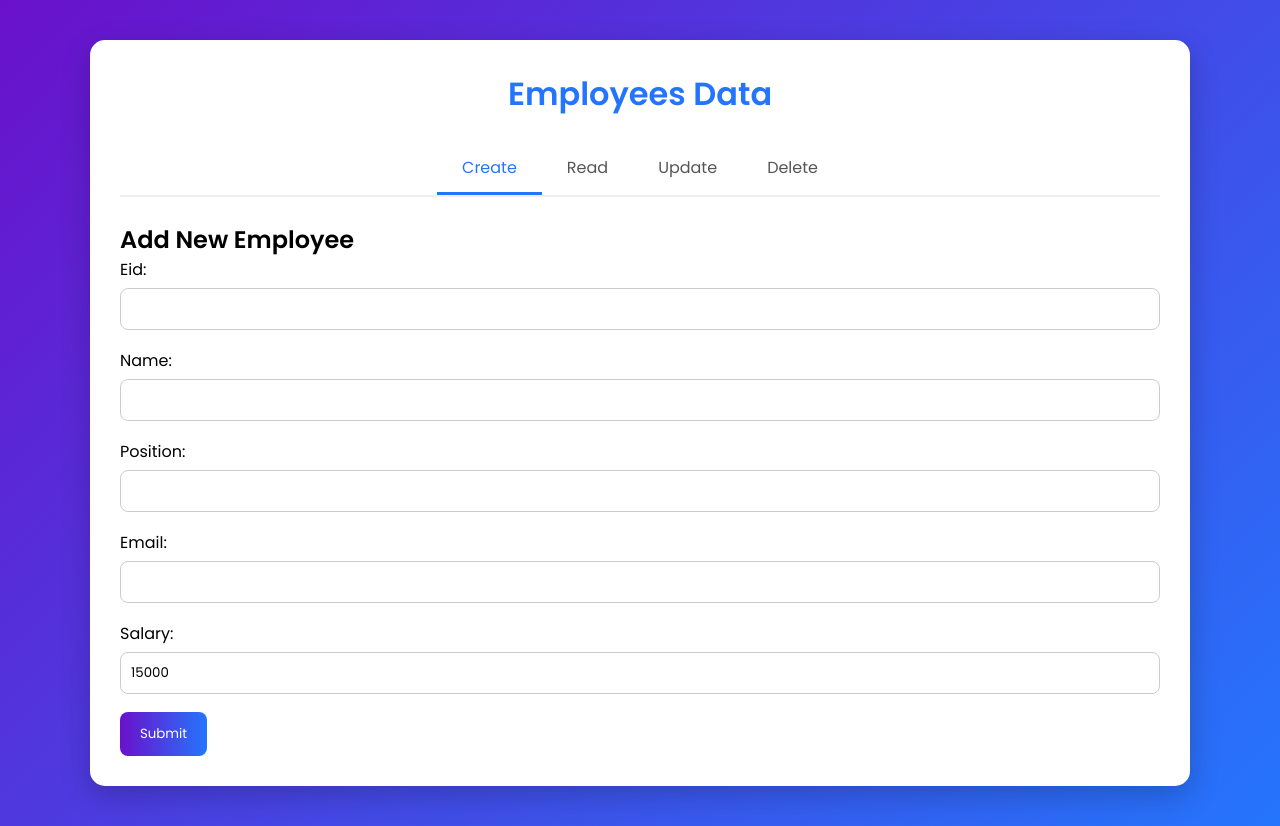
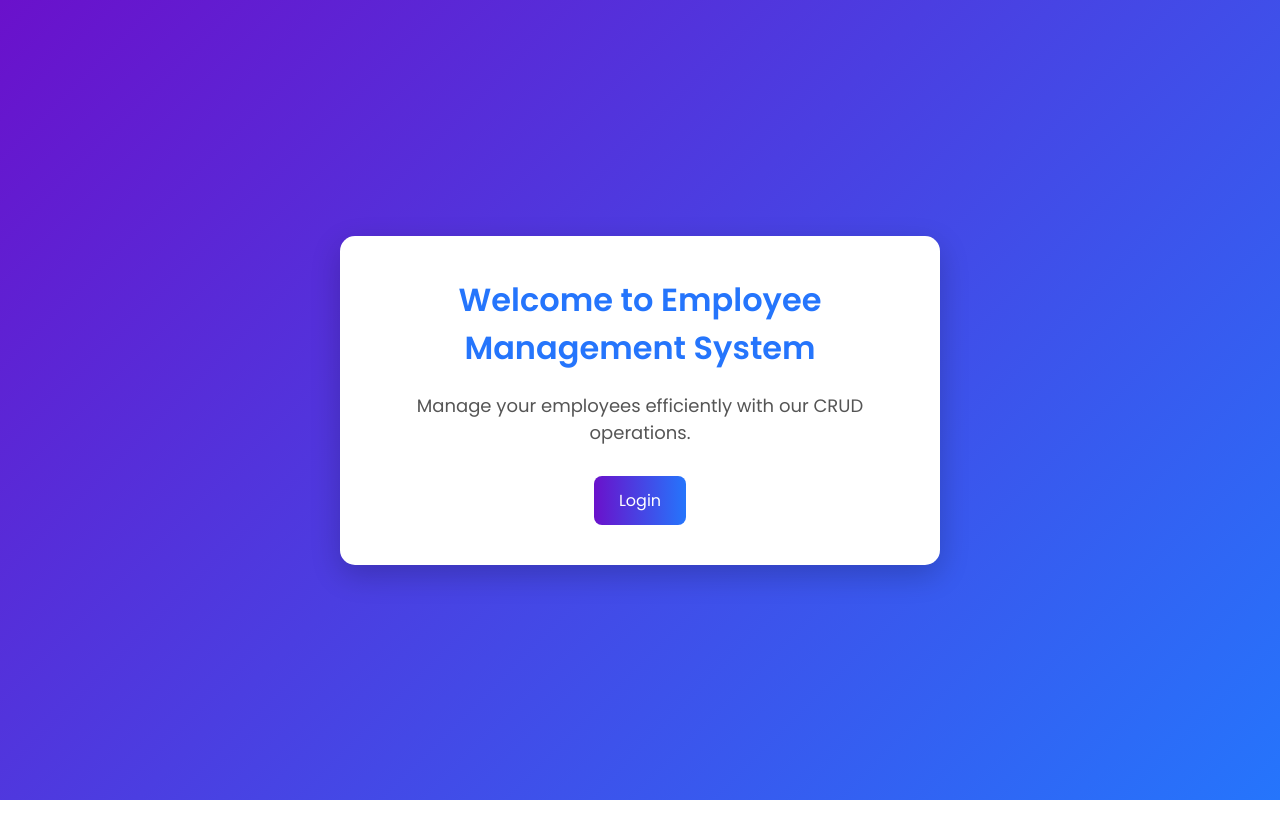
Before and after one commit to SaiseetharamModugumudi/Employee_Django_project, a Django app: page / in a window 1280 px wide. After the commit the page ends 800 px from the top, so only its background shows below. Run offline with Django 4.2, Linux system fonts and the light colour scheme; data that the repository does not hold is empty.

Commit message:
Update UI

```diff
--- a/app1/views.py
+++ b/app1/views.py
@@ -1,9 +1,16 @@
 from django.shortcuts import render, redirect, get_object_or_404
 from django.http import HttpResponse
+from django.contrib.auth import authenticate, login
+from django.contrib.auth.decorators import login_required
 from app1.forms import Employee_Form
 from app1.models import Employee
 
 
+def home(request):
+    return render(request, 'front/home.html')
+
+
+@login_required
 def dashboard(request):
     data = Employee.objects.all()
     form = Employee_Form(request.POST or None)
@@ -20,6 +27,7 @@ def dashboard(request):
     return render(request, 'front/demo.html', context)
 
 
+@login_required
 def update_employee(request, id):
     employee = get_object_or_404(Employee, id=id)
     form = Employee_Form(request.POST or None, instance=employee)
@@ -35,7 +43,17 @@ def update_employee(request, id):
     return render(request, 'front/update.html', context)
 
 
+@login_required
 def delete_employee(request, id):
-    employee = get_object_or_404(Employee, id=id)
-    employee.delete()
+    if request.method == 'POST' or request.method == 'GET':
+        # NOTE: It's safer to delete via POST; current UI may use GET links.
+        employee = get_object_or_404(Employee, id=id)
+        employee.delete()
     return redirect('dashboard')
+
+
+@login_required
+def delete_list(request):
+    """Render a page listing employees with delete links (requires login)."""
+    data = Employee.objects.all()
+    return render(request, 'front/del.html', {'data': data})
--- a/bd_crud/settings.py
+++ b/bd_crud/settings.py
@@ -28,6 +28,11 @@ SECRET_KEY = 'django-insecure-kz!(-l*6u*rvmo4)jor#x_%^7db=iam!kkcs4gzuie215t*+&s
 DEBUG = True
 
 ALLOWED_HOSTS = ['*']
+
+
+# Authentication settings
+LOGIN_REDIRECT_URL = '/dashboard/'
+LOGOUT_REDIRECT_URL = '/'
 
 
 # Application definition
--- a/bd_crud/urls.py
+++ b/bd_crud/urls.py
@@ -1,10 +1,15 @@
 from django.contrib import admin
-from django.urls import path
-from app1.views import dashboard, update_employee, delete_employee
+from django.urls import path, include
+from django.contrib.auth import views as auth_views
+from app1.views import home, dashboard, update_employee, delete_employee, delete_list
 
 urlpatterns = [
     path('admin/', admin.site.urls),
-    path('', dashboard, name='dashboard'),
+    path('', home, name='home'),
+    path('dashboard/', dashboard, name='dashboard'),
     path('update/<int:id>/', update_employee, name='update_employee'),
     path('delete/<int:id>/', delete_employee, name='delete_employee'),
+    path('delete-list/', delete_list, name='delete_list'),
+    path('login/', auth_views.LoginView.as_view(template_name='front/login.html'), name='login'),
+    path('logout/', auth_views.LogoutView.as_view(next_page='home'), name='logout'),
 ]
--- a/templates/front/demo.html
+++ b/templates/front/demo.html
@@ -53,7 +53,13 @@
 <body>
 
   <div class="container">
-    <h1>Employees Data</h1>
+    <div style="display: flex; justify-content: space-between; align-items: center; margin-bottom: 20px;">
+      <h1>Employees Data</h1>
+      <div>
+        <span>Welcome, {{ user.username }}!</span>
+        <a href="{% url 'logout' %}" style="margin-left: 15px; color: #d63031; text-decoration: none;">Logout</a>
+      </div>
+    </div>
 
     <!-- Tabs -->
     <div class="tabs">
@@ -119,7 +125,7 @@
           <td>{{ emp.eid }}</td>
           <td>{{ emp.name }}</td>
           <td>{{ emp.email }}</td>
-          <td><a href="{% url 'delete_employee' emp.id %}" class="action-link delete">Delete</a></td>
+          <td><a href="{% url 'delete_employee' emp.id %}" class="action-link delete" onclick="return confirm('Are you sure you want to delete this employee?')">Delete</a></td>
         </tr>
         {% endfor %}
       </table>
--- /dev/null
+++ b/templates/front/home.html
@@ -0,0 +1,38 @@
+<!DOCTYPE html>
+<html lang="en">
+<head>
+  <meta charset="UTF-8">
+  <meta name="viewport" content="width=device-width, initial-scale=1.0">
+  <title>Home - Employee Management System</title>
+  <link href="https://fonts.googleapis.com/css2?family=Poppins:wght@300;400;600&display=swap" rel="stylesheet">
+  <style>
+    * { margin: 0; padding: 0; box-sizing: border-box; font-family: 'Poppins', sans-serif; }
+    body { background: linear-gradient(135deg, #6a11cb, #2575fc); min-height: 100vh; display: flex; align-items: center; justify-content: center; }
+    .container {
+      max-width: 600px; background: #fff; border-radius: 15px;
+      padding: 40px; box-shadow: 0 10px 30px rgba(0,0,0,0.2);
+      text-align: center; animation: fadeIn 0.6s ease-in-out;
+    }
+    h1 { color: #2575fc; margin-bottom: 20px; font-weight: 700; }
+    p { color: #555; margin-bottom: 30px; font-size: 18px; }
+    .btn {
+      display: inline-block; padding: 12px 25px; background: linear-gradient(90deg, #6a11cb, #2575fc);
+      color: white; text-decoration: none; border-radius: 8px; transition: 0.3s; font-weight: 500;
+    }
+    .btn:hover { background: linear-gradient(90deg, #2575fc, #6a11cb); transform: scale(1.05); }
+    @keyframes fadeIn { from {opacity: 0; transform: translateY(20px);} to {opacity: 1; transform: translateY(0);} }
+  </style>
+</head>
+<body>
+  <div class="container">
+    <h1>Welcome to Employee Management System</h1>
+    <p>Manage your employees efficiently with our CRUD operations.</p>
+    {% if user.is_authenticated %}
+      <a href="{% url 'dashboard' %}" class="btn">Go to Dashboard</a>
+      <a href="{% url 'logout' %}" class="btn">Logout</a>
+    {% else %}
+      <a href="{% url 'login' %}" class="btn">Login</a>
+    {% endif %}
+  </div>
+</body>
+</html>
```
Also changed, not shown: templates/front/del.html (added, +66 -0 lines), templates/front/login.html (added, +53 -0 lines).
